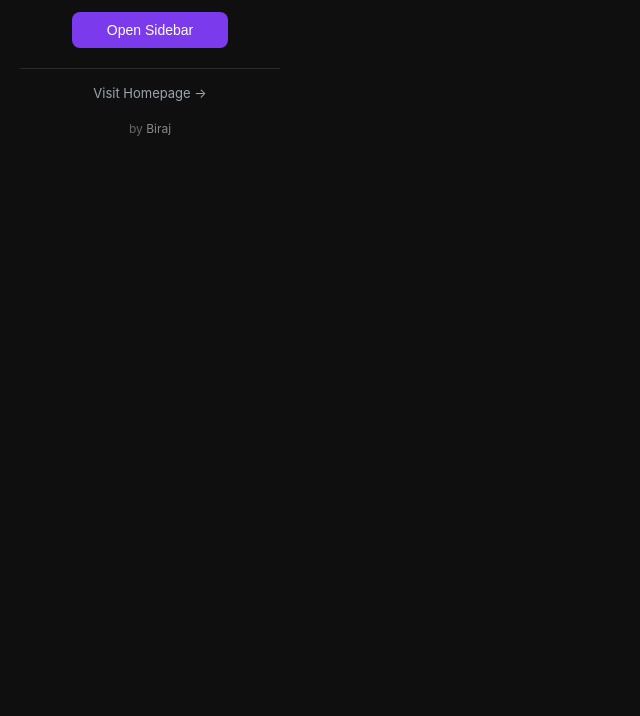
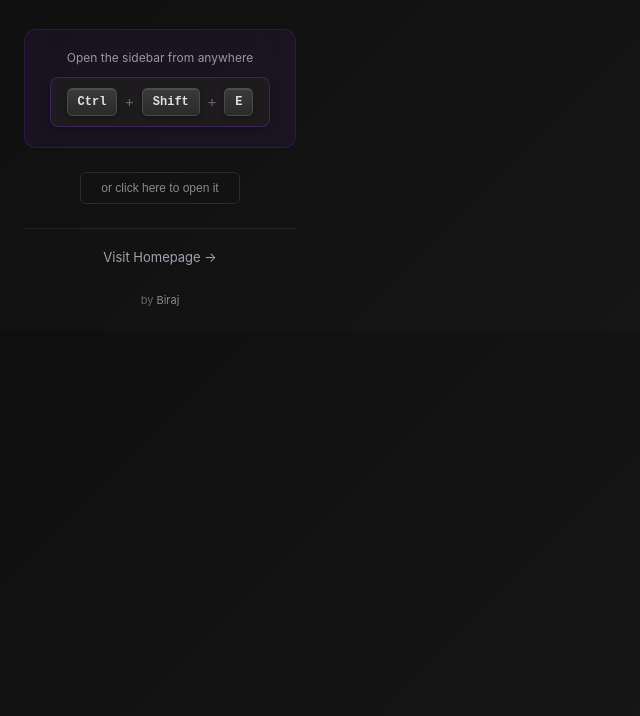
Before and after one commit to biraj21/ask-my-ai, a website built with Vite: page popup.html in a window 1280 px wide. Shown: the part 84-800 px from the top of the page, without its empty margins (0-640 px from the left). Built offline with nearby package versions, Linux system fonts and the light colour scheme.

Commit message:
improve popup & open it on install

```diff
--- a/popup.html
+++ b/popup.html
@@ -13,64 +13,68 @@
       }
 
       body {
-        width: 300px;
-        min-height: 240px;
-        background: #0f0f0f;
+        width: 320px;
+        min-height: 280px;
+        background: linear-gradient(135deg, #0f0f0f 0%, #1a1a1a 100%);
         color: #ffffff;
         display: flex;
         flex-direction: column;
         font-family: -apple-system, BlinkMacSystemFont, "Segoe UI", "Roboto", sans-serif;
-        padding: 24px 20px 20px;
-        gap: 20px;
+        padding: 28px 24px 24px;
+        gap: 24px;
       }
 
       .header {
         text-align: center;
-        margin-bottom: 4px;
+        margin-bottom: 8px;
       }
 
       h1 {
-        font-size: 22px;
+        font-size: 24px;
         font-weight: 600;
         letter-spacing: -0.5px;
-        margin-bottom: 6px;
+        margin-bottom: 8px;
         color: #ffffff;
+        background: linear-gradient(135deg, #a78bfa 0%, #7c3aed 100%);
+        -webkit-background-clip: text;
+        -webkit-text-fill-color: transparent;
+        background-clip: text;
       }
 
       .subtitle {
         font-size: 13px;
-        color: #888;
+        color: #999;
         font-weight: 400;
       }
 
       .button-container {
         display: flex;
         flex-direction: column;
-        gap: 10px;
+        gap: 12px;
+        align-items: center;
       }
 
       button {
-        width: 60%;
-        margin: 0 auto;
-        background: #7c3aed;
-        color: #ffffff;
-        border: none;
-        padding: 10px 18px;
-        border-radius: 8px;
+        padding: 8px 20px;
+        background: transparent;
+        color: #888;
+        border: 1px solid rgba(255, 255, 255, 0.1);
+        border-radius: 6px;
         cursor: pointer;
-        font-size: 14px;
-        font-weight: 500;
-        transition: all 0.15s ease;
+        font-size: 12px;
+        font-weight: 400;
+        transition: all 0.2s ease;
       }
 
       button:hover {
-        background: #8b5cf6;
-        transform: translateY(-1px);
+        background: rgba(255, 255, 255, 0.05);
+        color: #aaa;
+        border-color: rgba(255, 255, 255, 0.15);
       }
 
       button:active {
-        background: #6d28d9;
-        transform: translateY(0);
+        background: rgba(255, 255, 255, 0.08);
+        transform: scale(0.98);
       }
 
       .links {
@@ -78,21 +82,22 @@
         flex-direction: column;
         gap: 12px;
         margin-top: auto;
-        padding-top: 16px;
-        border-top: 1px solid #2a2a2a;
+        padding-top: 20px;
+        border-top: 1px solid rgba(255, 255, 255, 0.08);
       }
 
       a {
         color: #9ca3af;
         text-decoration: none;
         font-size: 13px;
-        transition: color 0.2s ease;
+        transition: all 0.2s ease;
         text-align: center;
         font-weight: 400;
       }
 
       a:hover {
-        color: #ffffff;
+        color: #a78bfa;
+        transform: translateX(2px);
       }
 
       a:visited,
@@ -102,22 +107,72 @@
 
       a:visited:hover,
       a:active:hover {
-        color: #ffffff;
+        color: #a78bfa;
       }
 
       .footer {
         text-align: center;
-        font-size: 12px;
+        font-size: 11px;
         color: #666;
+        margin-top: 4px;
       }
 
       .footer a {
         color: #888;
-        font-size: 12px;
+        font-size: 11px;
+        transition: color 0.2s ease;
       }
 
       .footer a:hover {
-        color: #aaa;
+        color: #a78bfa;
+      }
+
+      .shortcut-info {
+        background: rgba(124, 58, 237, 0.08);
+        border: 1px solid rgba(124, 58, 237, 0.2);
+        border-radius: 12px;
+        padding: 20px;
+        text-align: center;
+        backdrop-filter: blur(10px);
+      }
+
+      .shortcut-description {
+        font-size: 12px;
+        color: #999;
+        margin-bottom: 10px;
+        line-height: 1.4;
+      }
+
+      .shortcut-key {
+        display: inline-flex;
+        align-items: center;
+        gap: 8px;
+        background: rgba(30, 30, 30, 0.8);
+        padding: 10px 16px;
+        border-radius: 8px;
+        font-family: "SF Mono", Monaco, "Cascadia Code", "Roboto Mono", Consolas, "Courier New", monospace;
+        font-size: 14px;
+        color: #a78bfa;
+        font-weight: 600;
+        border: 1px solid rgba(124, 58, 237, 0.3);
+        box-shadow: 0 2px 8px rgba(0, 0, 0, 0.2);
+      }
+
+      .shortcut-key kbd {
+        background: linear-gradient(180deg, #3a3a3a 0%, #2a2a2a 100%);
+        padding: 6px 10px;
+        border-radius: 5px;
+        border: 1px solid #4a4a4a;
+        font-size: 12px;
+        box-shadow: 0 2px 4px rgba(0, 0, 0, 0.3), inset 0 1px 0 rgba(255, 255, 255, 0.1);
+        color: #e0e0e0;
+        min-width: 28px;
+        text-align: center;
+      }
+
+      .shortcut-key span {
+        color: #666;
+        font-weight: 400;
       }
     </style>
   </head>
@@ -127,8 +182,19 @@
       <p class="subtitle">Your AI assistant, always ready</p>
     </div>
 
+    <div class="shortcut-info">
+      <p class="shortcut-description">Open the sidebar from anywhere</p>
+      <div class="shortcut-key">
+        <kbd id="modifier-key">Ctrl</kbd>
+        <span>+</span>
+        <kbd>Shift</kbd>
+        <span>+</span>
+        <kbd>E</kbd>
+      </div>
+    </div>
+
     <div class="button-container">
-      <button id="open-sidebar">Open Sidebar</button>
+      <button id="open-sidebar">or click here to open it</button>
     </div>
 
     <div class="links">
--- a/src/popup.ts
+++ b/src/popup.ts
@@ -1,3 +1,10 @@
+import { isItMac } from "./utils";
+
+const modifierKeyElement = document.getElementById("modifier-key");
+if (modifierKeyElement && isItMac()) {
+  modifierKeyElement.textContent = "⌘";
+}
+
 document.getElementById("open-sidebar")?.addEventListener("click", async () => {
   try {
     const currWindow = await chrome.windows.getCurrent();
--- a/src/utils.ts
+++ b/src/utils.ts
@@ -39,7 +39,7 @@ export const copyToClipboard = async (text: string): Promise<boolean> => {
   }
 };
 
-const isItMac = () => {
+export const isItMac = () => {
   if (navigator.platform) {
     return navigator.platform.toUpperCase().includes("MAC");
   } else if (navigator.userAgent) {
```
Also changed, not shown: src/service-worker.ts (+14 -1 lines).
